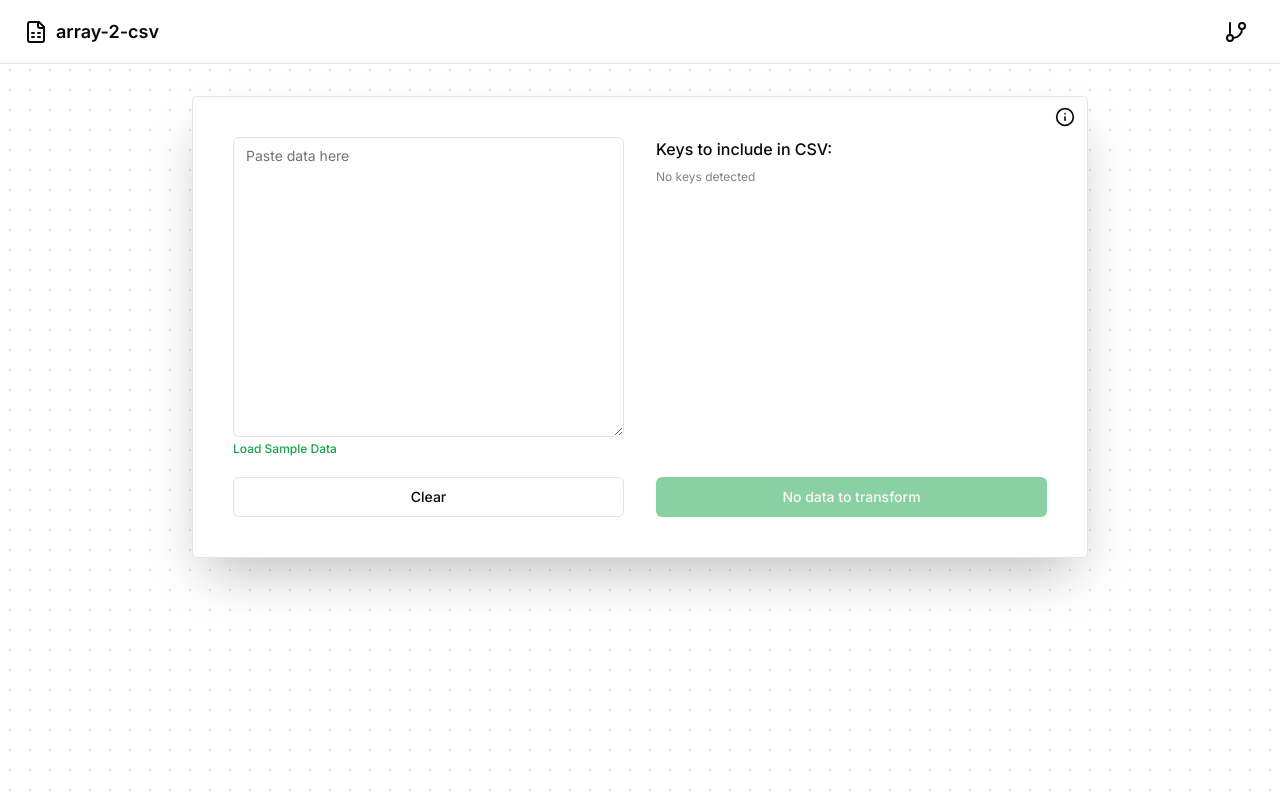
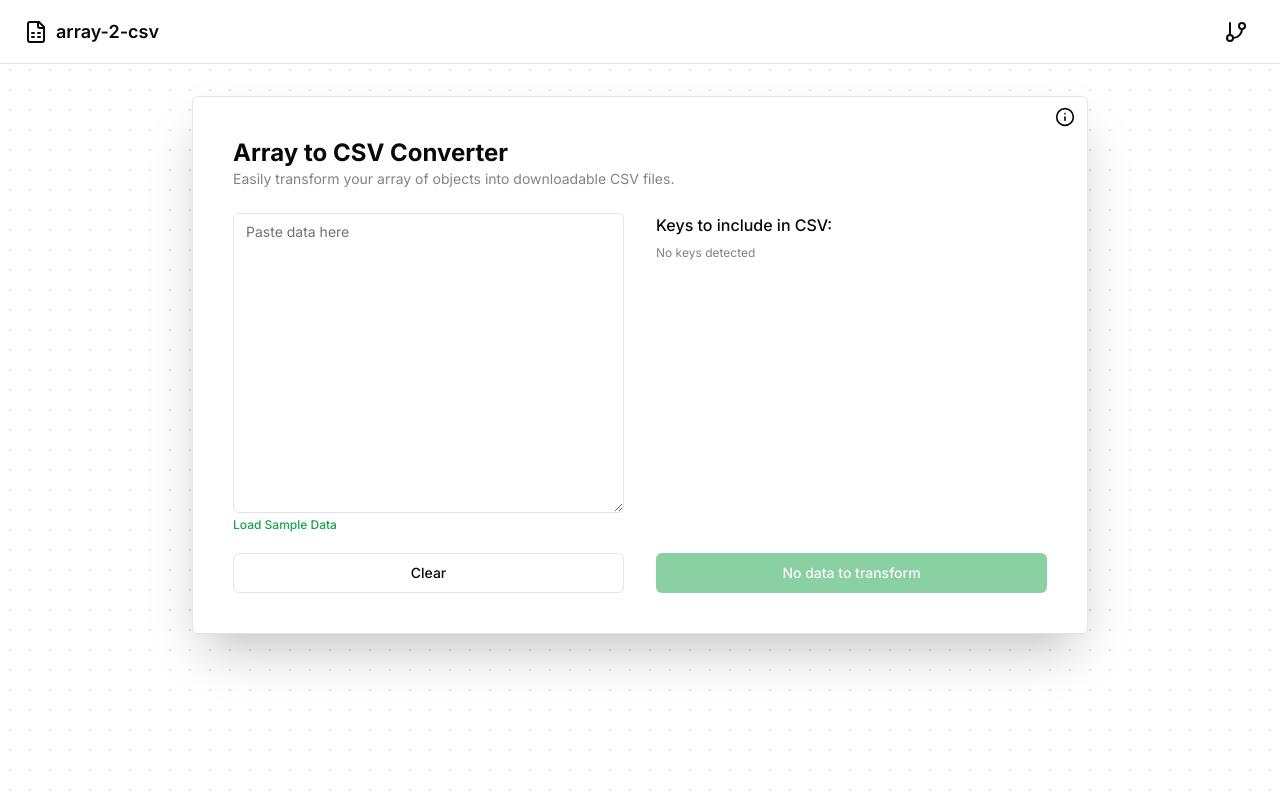
Before and after one commit to john-rock/array-2-csv-frontend, a Next.js app: page / in a window 1280 px wide. Built offline with nearby package versions, Linux system fonts and the light colour scheme.

Commit message:
update copy

```diff
--- a/components/Generate.tsx
+++ b/components/Generate.tsx
@@ -55,7 +55,12 @@ const CsvGenerator: React.FC<CsvGeneratorProps> = ({ initialData = [] }) => {
           </SheetHeader>
         </SheetContent>
       </Sheet>
-      <div className="flex gap-8 w-full md:flex-row flex-col justify-between">
+      <h1 className="text-2xl font-bold">Array to CSV Converter</h1>
+      <p className="text-sm opacity-50 mb-4">
+        Easily transform your array of objects into downloadable CSV files.
+      </p>
+
+      <div className="flex gap-8 w-full md:flex-row flex-col justify-between mt-6">
         <div className="flex flex-col gap-2 md:w-1/2 w-full">
           <Textarea
             placeholder="Paste data here"
```
